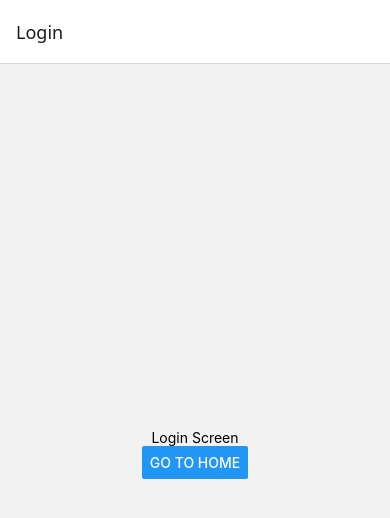
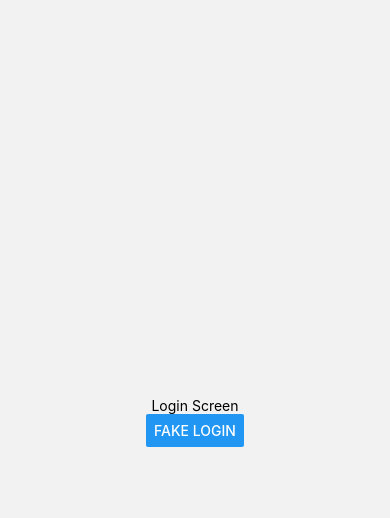
Before and after one commit to orikeo/expomobile, a React Native app: screen /Login in a window 390 px wide. Shown: the top 518 px of the page. Built offline with nearby package versions, Linux system fonts and the light colour scheme.

Commit message:
refactor: extract screens and prepare for auth flow

```diff
--- a/src/navigation/AppNavigator.tsx
+++ b/src/navigation/AppNavigator.tsx
@@ -1,30 +1,15 @@
 import { NavigationContainer } from "@react-navigation/native";
 import { createNativeStackNavigator } from "@react-navigation/native-stack";
-import { View, Text, Button } from "react-native";
+
+import LoginScreen from "../screens/LoginScreen";
+import HomeScreen from "../screens/HomeScreen";
 
 const Stack = createNativeStackNavigator();
-
-function LoginScreen({ navigation }: any) {
-  return (
-    <View style={{ flex: 1, justifyContent: "center", alignItems: "center" }}>
-      <Text>Login Screen</Text>
-      <Button title="Go to Home" onPress={() => navigation.navigate("Home")} />
-    </View>
-  );
-}
-
-function HomeScreen() {
-  return (
-    <View style={{ flex: 1, justifyContent: "center", alignItems: "center" }}>
-      <Text>Home Screen</Text>
-    </View>
-  );
-}
 
 export default function AppNavigator() {
   return (
     <NavigationContainer>
-      <Stack.Navigator>
+      <Stack.Navigator screenOptions={{ headerShown: false }}>
         <Stack.Screen name="Login" component={LoginScreen} />
         <Stack.Screen name="Home" component={HomeScreen} />
       </Stack.Navigator>
--- /dev/null
+++ b/src/screens/HomeScreen.tsx
@@ -0,0 +1,9 @@
+import { View, Text } from "react-native";
+
+export default function HomeScreen() {
+  return (
+    <View style={{ flex: 1, justifyContent: "center", alignItems: "center" }}>
+      <Text>Home Screen</Text>
+    </View>
+  );
+}
--- /dev/null
+++ b/src/screens/LoginScreen.tsx
@@ -0,0 +1,18 @@
+import { View, Text, Button } from "react-native";
+
+type Props = {
+  navigation: any;
+};
+
+export default function LoginScreen({ navigation }: Props) {
+  return (
+    <View style={{ flex: 1, justifyContent: "center", alignItems: "center" }}>
+      <Text>Login Screen</Text>
+
+      <Button
+        title="Fake Login"
+        onPress={() => navigation.replace("Home")}
+      />
+    </View>
+  );
+}
```
Also changed, not shown: 1 other file (tests, documents, lock files or other folders).
